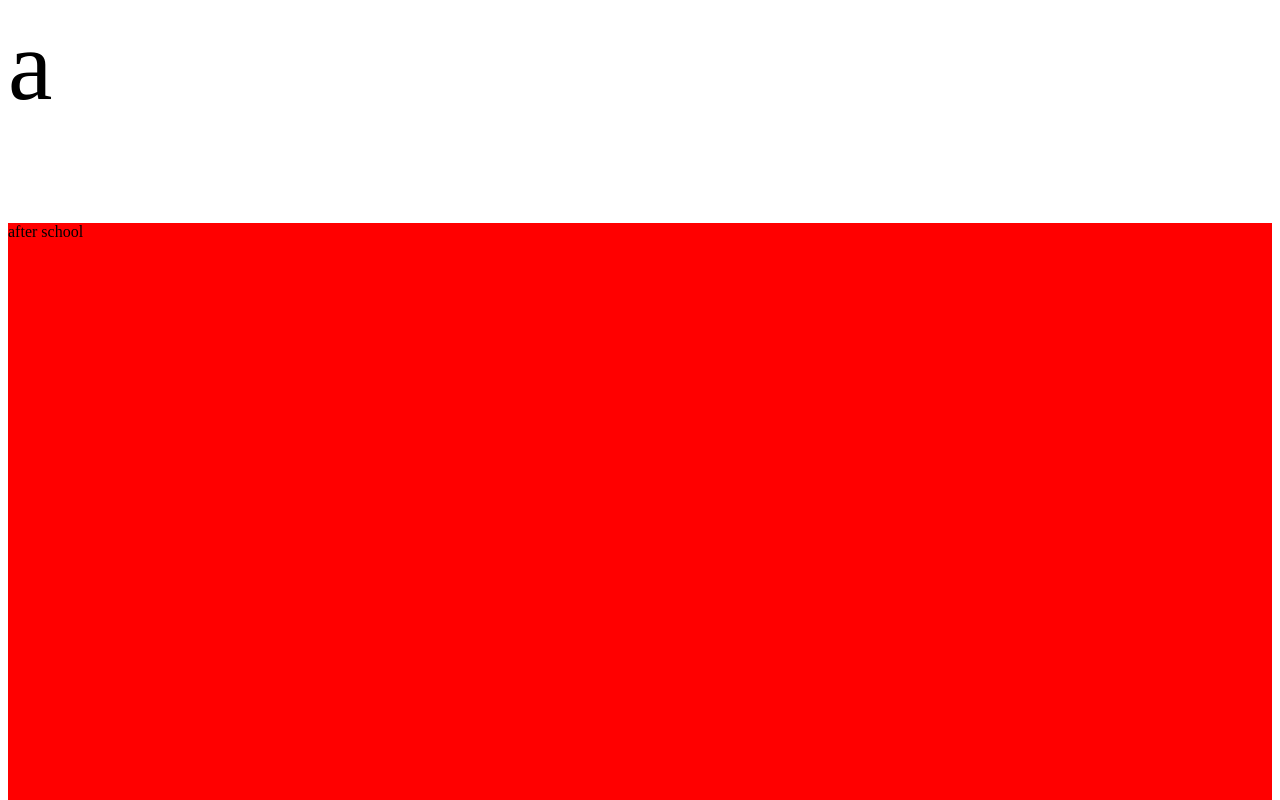
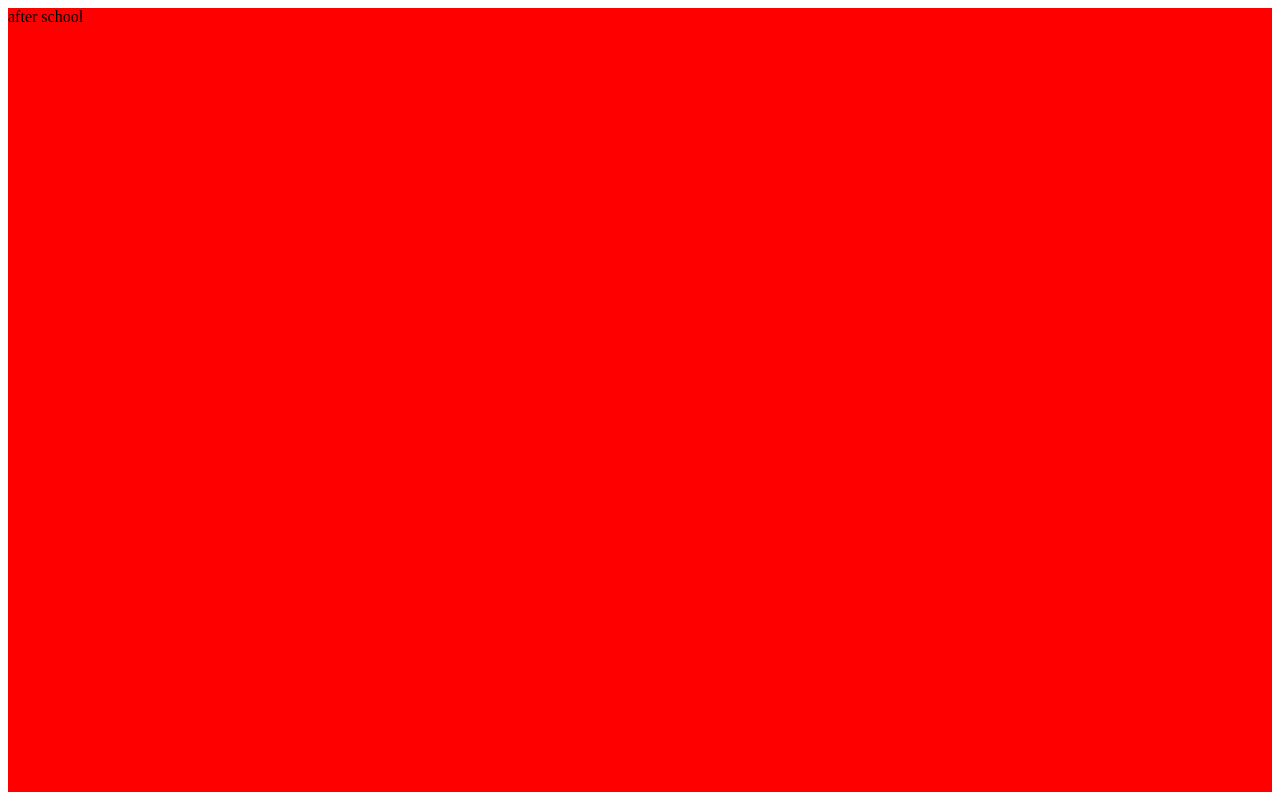
Before and after one commit to hdjdjfj/school_thing, a plain HTML site: page Temp.html in a window 1280 px wide. Shown: the top 800 px of the page. Drawn offline with Linux system fonts and the light colour scheme.

Commit message:
Update Temp.html

```diff
--- a/Temp.html
+++ b/Temp.html
@@ -12,7 +12,6 @@
     </style>
   </head>
   <body>
- <p>a</p>
     <script>
         var now = new Date();
         var day = now.getDay();
@@ -56,7 +55,7 @@
         }
         if (day > 0 && day < 5) {
         GetCurrentClass();
-       } else if (window.day == 6) {
+        } else if (day == 6) {
         window.result = "friday";
         } else {
         window.result = "no meetings today";
```
Lines whose indentation alone changed are shown as unchanged.
